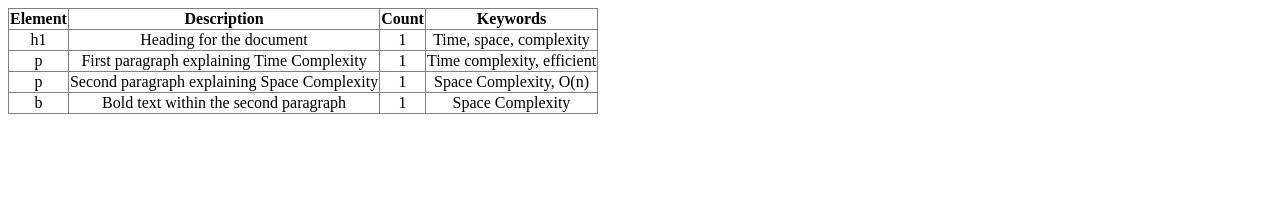
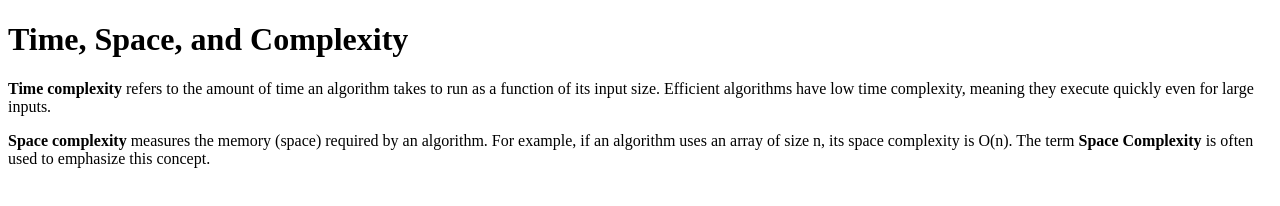
Before and after one commit to acciojob/time-and-space-complexity-khushalchopraa, a website: page main.html in a window 1280 px wide. Drawn offline with Linux system fonts and the light colour scheme.

Commit message:
created a submission

```diff
--- a/main.html
+++ b/main.html
@@ -8,41 +8,13 @@
 
 <body>
 	<!-- the entire body must be written by student -->
-	<table border>
-			<tr>
-				<th>Element</th>
-				<th>Description</th>
-				<th>Count</th>
-				<th>Keywords</th>
-			</tr>
-		<tbody>
-			<tr>
-				<td>h1</td>
-				<td>Heading for the document</td>
-				<td>1</td>
-				<td>Time, space, complexity</td>
-			</tr>
-			<tr>
-				<td>p</td>
-				<td>First paragraph explaining Time Complexity</td>
-				<td>1</td>
-				<td>Time complexity, efficient</td>
-			</tr>
-			<tr>
-				<td>p</td>
-				<td>Second paragraph explaining Space Complexity</td>
-				<td>1</td>
-				<td>Space Complexity, O(n)</td>
-			</tr>
-			</tr>
-			<tr>
-				<td>b</td>
-				<td>Bold text within the second paragraph</td>
-				<td>1</td>
-				<td>Space Complexity</td>
-			</tr>
-		</tbody>
-	</table>
+	<h1>Time, Space, and Complexity</h1>
+    <p>
+        <strong>Time complexity</strong> refers to the amount of time an algorithm takes to run as a function of its input size. Efficient algorithms have low time complexity, meaning they execute quickly even for large inputs.
+    </p>
+    <p>
+        <strong>Space complexity</strong> measures the memory (space) required by an algorithm. For example, if an algorithm uses an array of size n, its space complexity is O(n). The term <b>Space Complexity</b> is often used to emphasize this concept.
+    </p>
     <script type="text/javascript" src="./script.js">
 </script>
 
```
